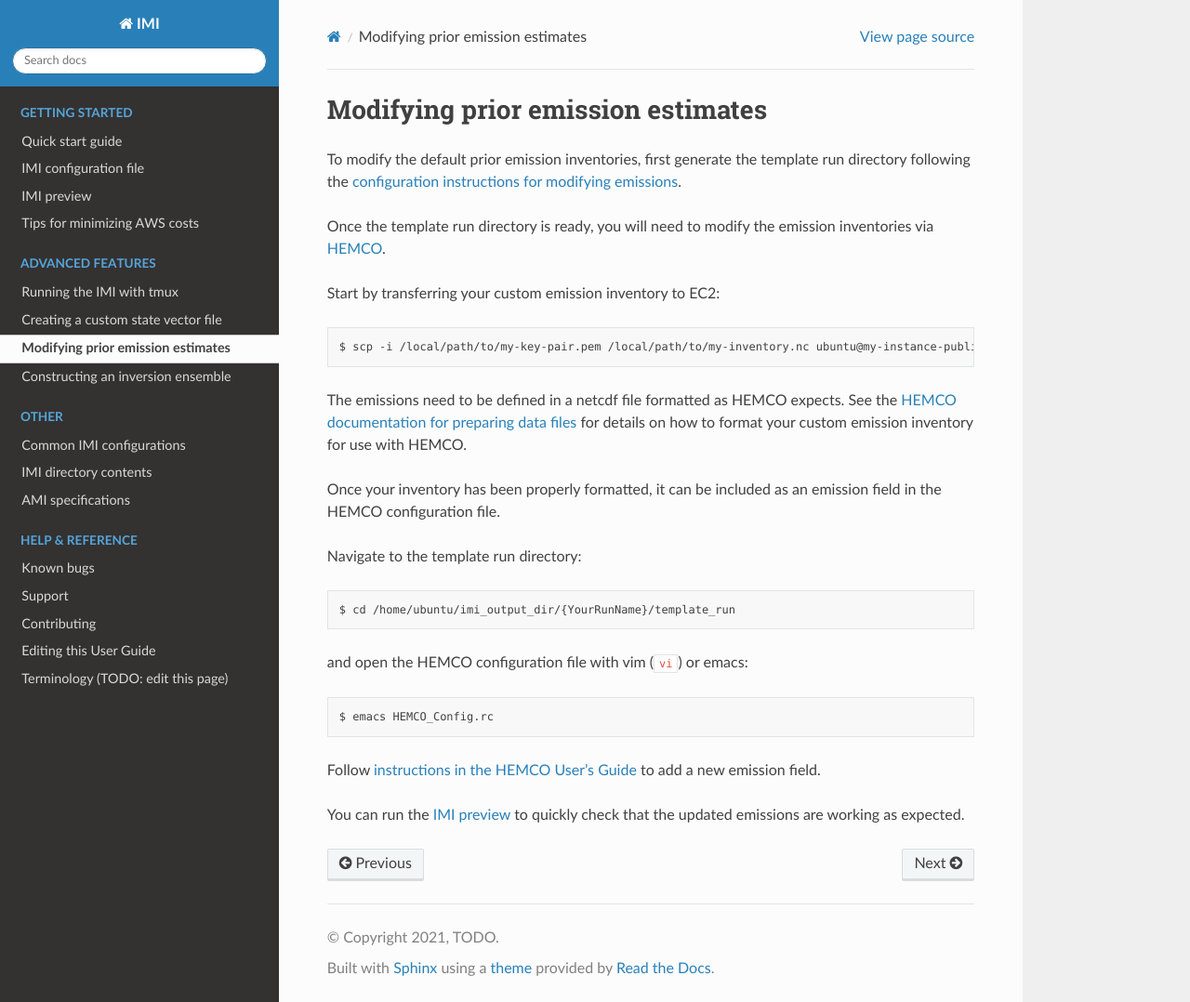
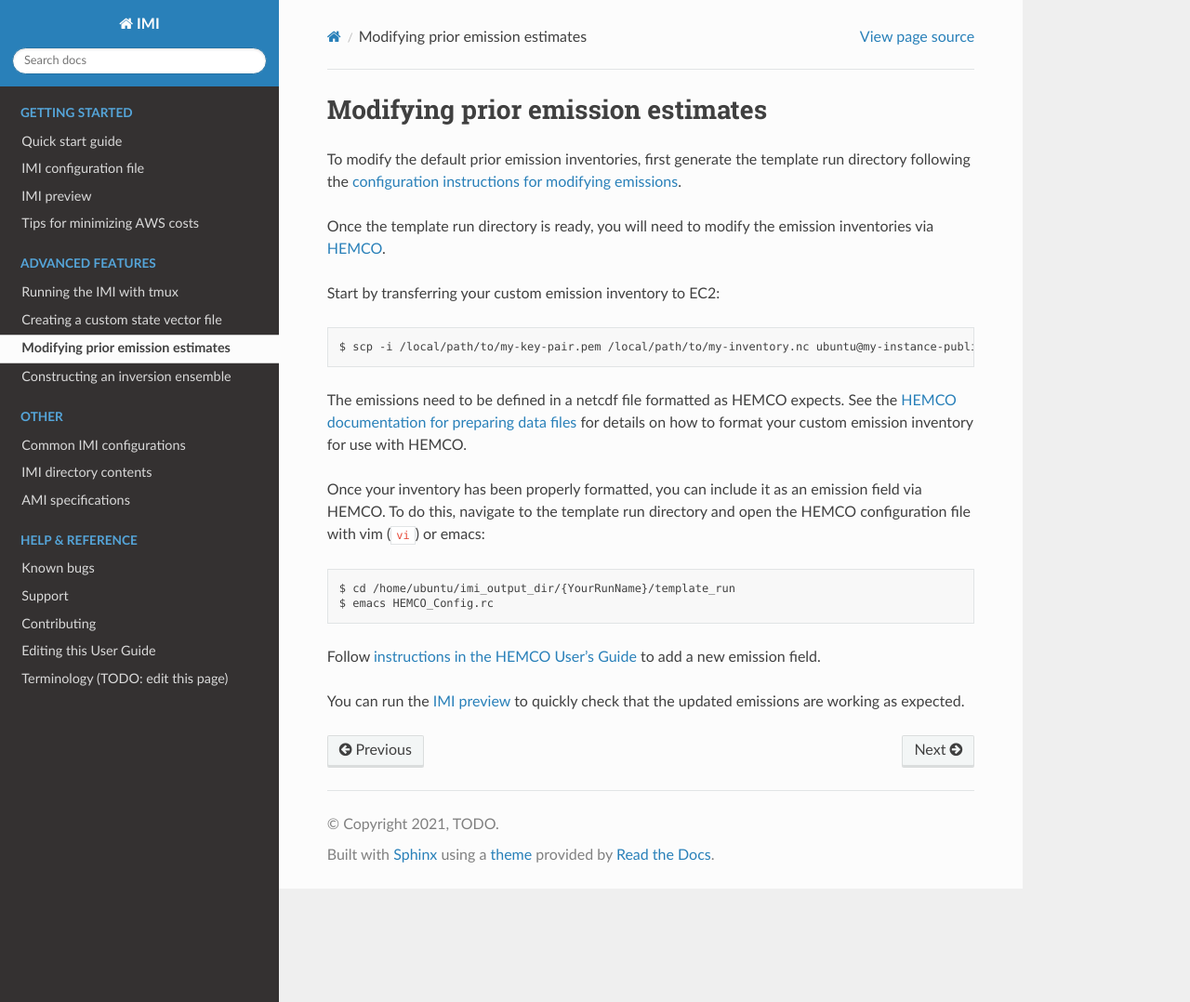
Before and after one commit to geoschem/integrated_methane_inversion, a Sphinx documentation site: the page built from docs/source/advanced/custom-prior-emissions-hemco.rst, in a window 1280 px wide and 1078 px high. Shown: the whole window at 93% size. Built offline with Sphinx 7.4.7 and the Read the Docs theme 2.0.0, drawn with Linux system fonts in a browser that asks for light colours.

Commit message:
minor change to docs

```diff
--- a/docs/source/advanced/custom-prior-emissions-hemco.rst
+++ b/docs/source/advanced/custom-prior-emissions-hemco.rst
@@ -15,14 +15,10 @@ The emissions need to be defined in a netcdf file formatted as HEMCO expects. Se
 `HEMCO documentation for preparing data files <http://wiki.seas.harvard.edu/geos-chem/index.php/Preparing_data_files_for_use_with_HEMCO>`_
 for details on how to format your custom emission inventory for use with HEMCO.
 
-Once your inventory has been properly formatted, it can be included as an emission field in the HEMCO configuration file.
-
-Navigate to the template run directory::
+Once your inventory has been properly formatted, you can include it as an emission field via HEMCO. To do this, navigate to the template
+run directory and open the HEMCO configuration file with vim (``vi``) or emacs::
 
     $ cd /home/ubuntu/imi_output_dir/{YourRunName}/template_run
-
-and open the HEMCO configuration file with vim (``vi``) or emacs::
-
     $ emacs HEMCO_Config.rc
 
 Follow `instructions in the HEMCO User's Guide <http://wiki.seas.harvard.edu/geos-chem/index.php/The_HEMCO_User%27s_Guide#Base_emissions>`_
```
